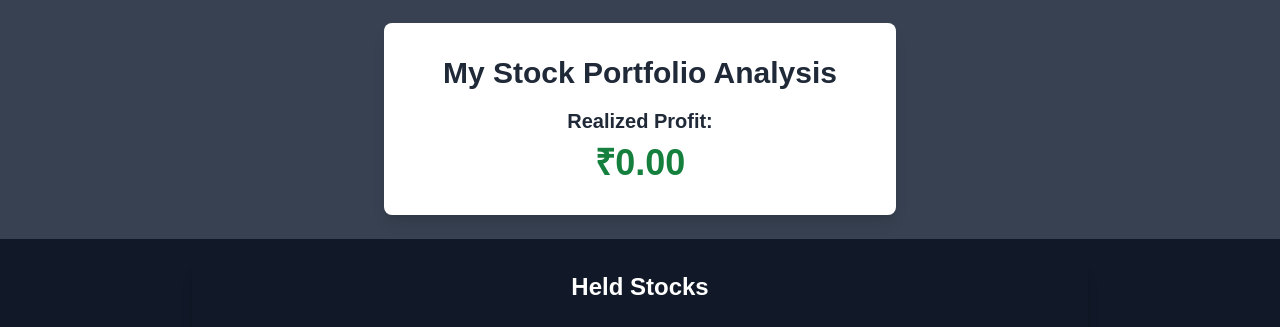
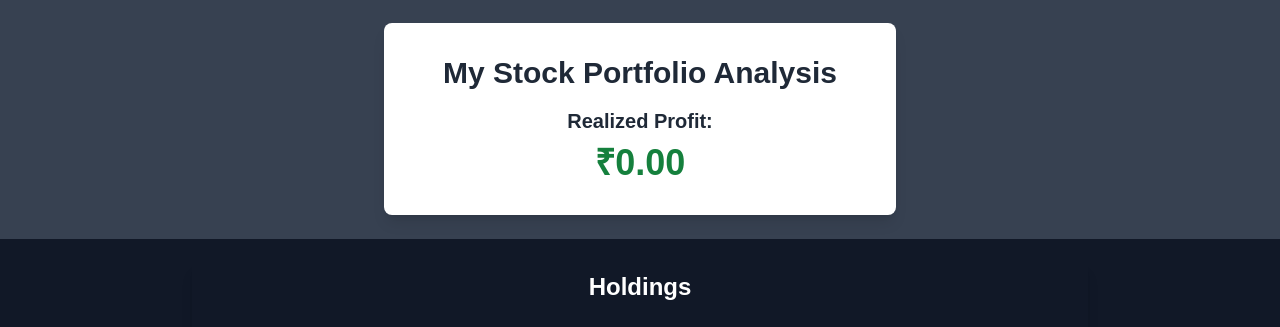
Before and after one commit to Joeyyyyyyy/PortfolioProject, a Flask app: page / in a window 1280 px wide. Shown: the part 735-1062 px from the top of the page. Run offline with Flask 3, Linux system fonts and the light colour scheme; data that the repository does not hold is empty; parts of the project's set-up code (start-up, migrations or seed data) failed here and were passed over; some libraries are stand-ins or nearby versions.

```diff
--- a/templates/index.html
+++ b/templates/index.html
@@ -81,7 +81,7 @@
 
 <section class="flex items-center justify-center p-6 bg-gray-900">
     <div id="portfolio" class="container max-w-4xl bg-gray rounded-lg shadow-lg p-2">
-        <h2 class="text-2xl font-bold text-white text-center mb-6">Held Stocks</h2>
+        <h2 class="text-2xl font-bold text-white text-center mb-6">Holdings</h2>
         <div class="overflow-x-auto">
             <table id="portfolio-table" class="min-w-full text-left text-sm text-gray-500 dark:text-gray-400">
                 <thead class="bg-gray-50 dark:bg-gray-700">
```
Also changed, not shown: static/images/stocker2.jpg (added).
